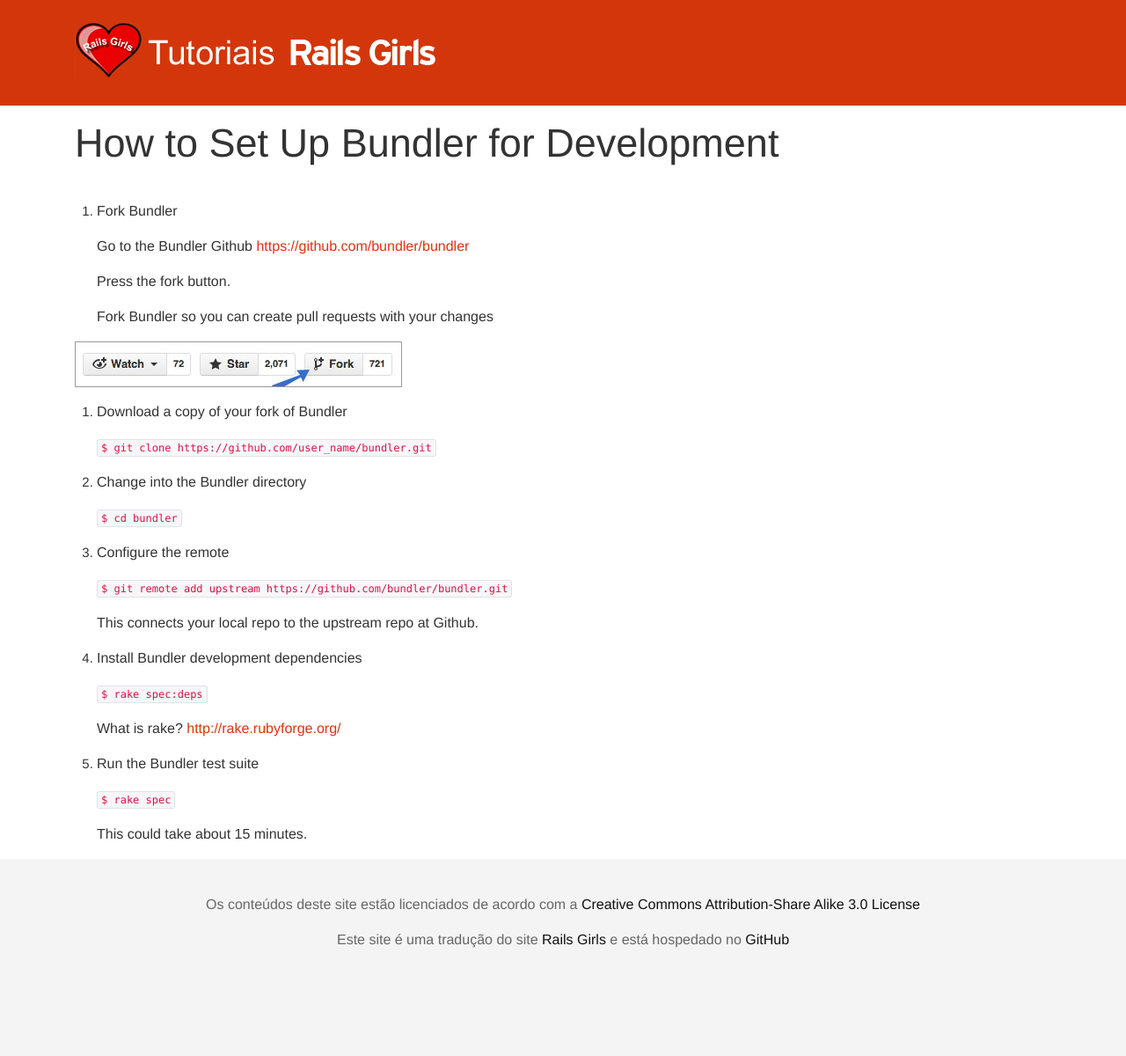
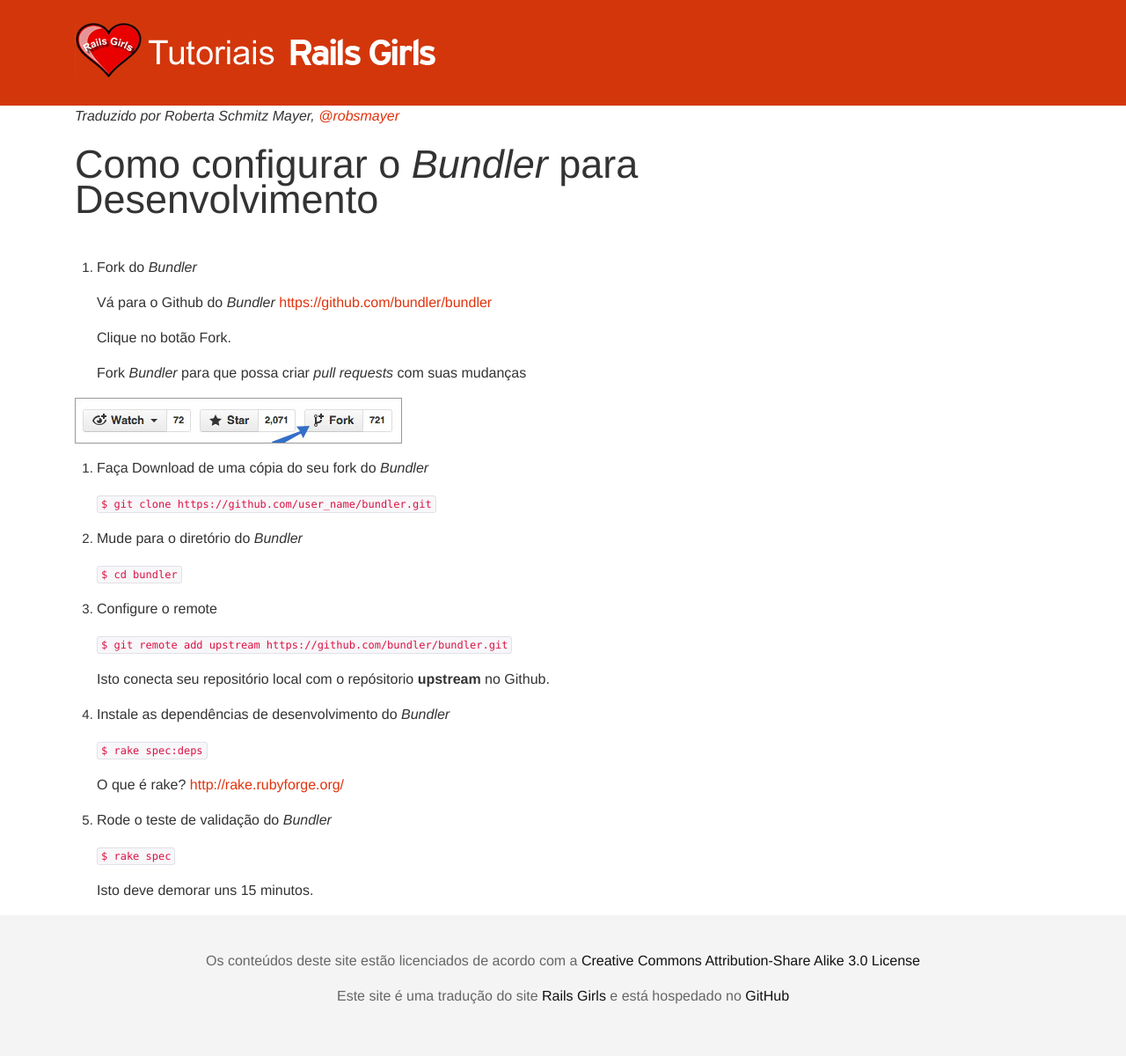
Before and after one commit to railsgirls/guides.railsgirls.com, a Jekyll site: the page built from _posts/2013-07-23-bundlerfordevelopment.markdown, in a window 1280 px wide. Shown: the whole page at 88% size. Built offline with Jekyll 4.4.1, drawn with Linux system fonts in a browser that asks for light colours; nearby versions of some CDN libraries; before the commit the page ends 1136 px from its top, so only the background shows below that.

Commit message:
Tradução para português - Bundler for Development

```diff
--- a/_posts/2013-07-23-bundlerfordevelopment.markdown
+++ b/_posts/2013-07-23-bundlerfordevelopment.markdown
@@ -1,48 +1,56 @@
 ---
 layout: default
-title: Bundler for development
+title: Bundler para Desenvolvimento
 permalink: bundlerfordevelopment
 ---
 
-# How to Set Up Bundler for Development
+*Traduzido por Roberta Schmitz Mayer, [@robsmayer](https://github.com/robsmayer)*
 
-1. Fork Bundler
 
-    Go to the Bundler Github [https://github.com/bundler/bundler](https://github.com/bundler/bundler)
+# Como configurar o <em lang="en">Bundler</em> para Desenvolvimento
 
-    Press the fork button.
+1. Fork do <em lang="en">Bundler</em>
 
-    Fork Bundler so you can create pull requests with your changes
+    Vá para o Github do <em lang="en">Bundler</em> [https://github.com/bundler/bundler](https://github.com/bundler/bundler)
+
+    Clique no botão Fork.
+
+    Fork <em lang="en">Bundler</em> para que possa criar <em lang="en">pull requests</em> com suas mudanças
 
 <p>
-<img src="../images/fork1.jpg" />
+
+<!--
+  N.T.: Adicionado alt em imagem. Não estava presente no original. (@robsmayer, 2016-10-12 22:06)
+-->
+
+<img src="../images/fork1.jpg" alt="exibe botão Fork na interface do Github" />
 <br />
 </p>
 
-2. Download a copy of your fork of Bundler
+2. Faça Download de uma cópia do seu fork do <em lang="en">Bundler</em>
 
     `$ git clone https://github.com/user_name/bundler.git`
 
 
-3. Change into the Bundler directory
+3. Mude para o diretório do <em lang="en">Bundler</em>
 
     `$ cd bundler`
 
-4. Configure the remote
+4. Configure o remote
 
     `$ git remote add upstream https://github.com/bundler/bundler.git`
 
-    This connects your local repo to the upstream repo at Github.
+    Isto conecta seu repositório local com o repósitorio __upstream__ no  Github.
 
 
-5. Install Bundler development dependencies
+5. Instale as dependências de desenvolvimento do  <em lang="en">Bundler</em>
 
     `$ rake spec:deps`
 
-    What is rake? [http://rake.rubyforge.org/](http://rake.rubyforge.org/)
+    O que é rake? [http://rake.rubyforge.org/](http://rake.rubyforge.org/)
 
-6. Run the Bundler test suite
+6. Rode o teste de validação do <em lang="en">Bundler</em>
 
     `$ rake spec`
 
-    This could take about 15 minutes.
+    Isto deve demorar uns 15 minutos.
```
